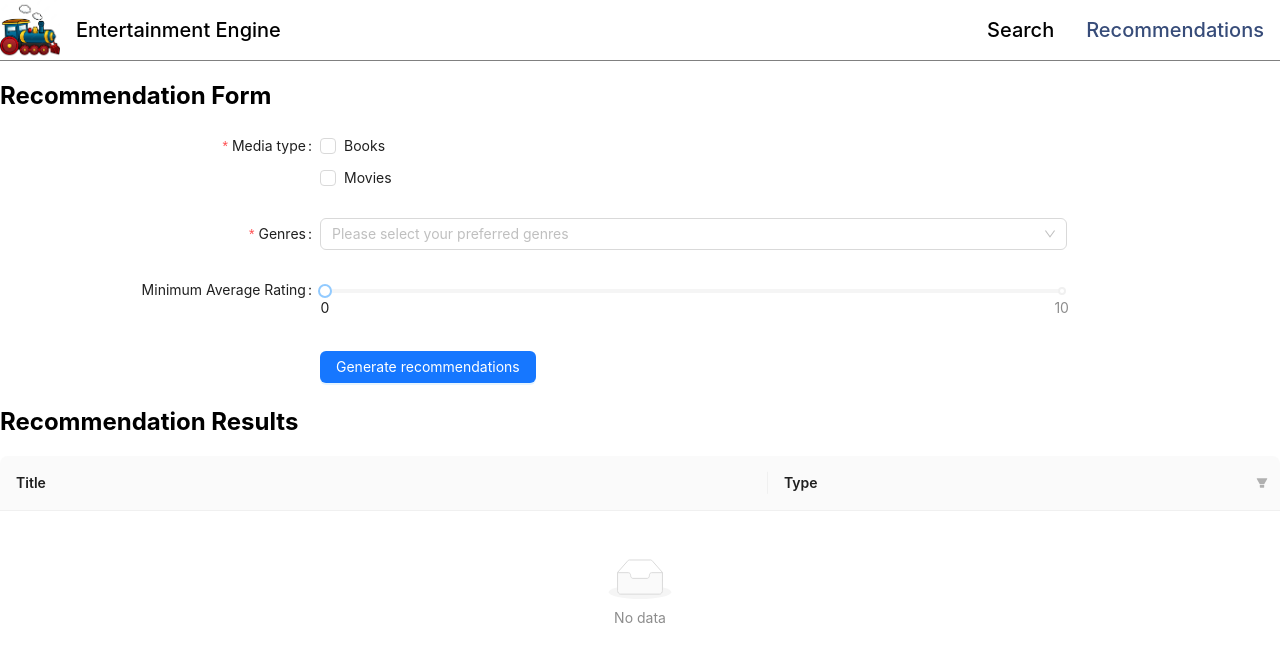
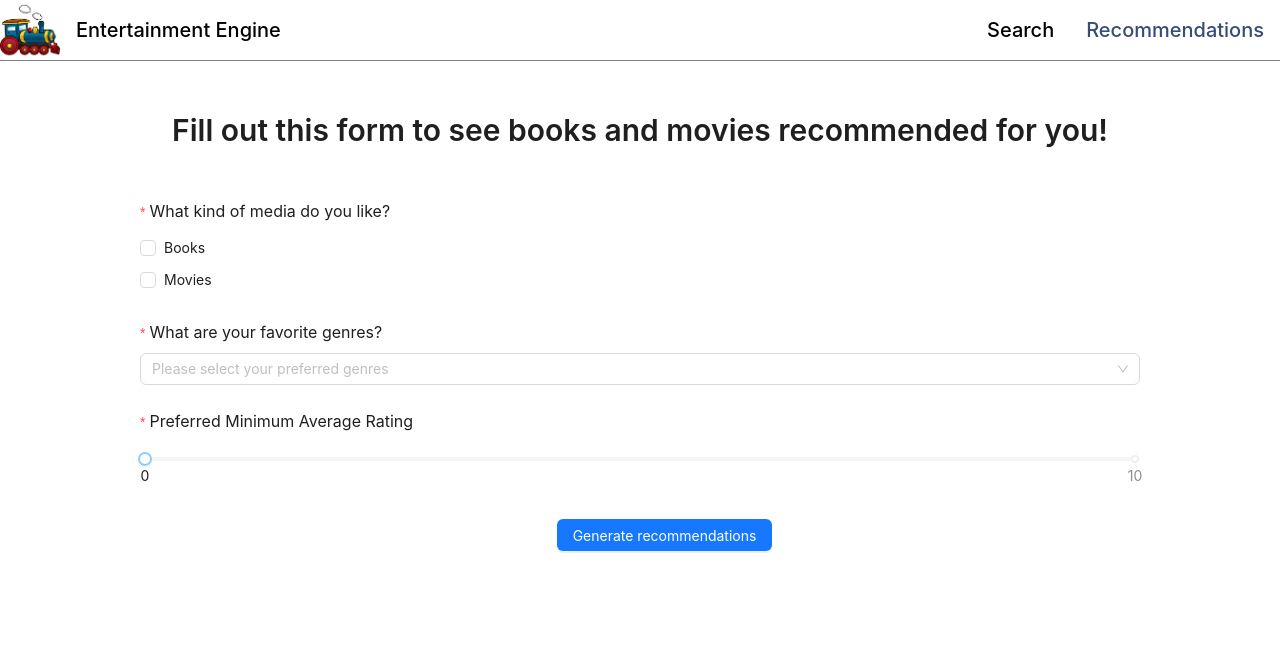
Before and after one commit to jxiao/CIS450-Final-Project, a React (Create React App) app in the folder client/: page /recommendation in a window 1280 px wide. Shown: the top 662 px of the page. Built offline with nearby package versions, Linux system fonts and the light colour scheme.

Commit message:
added error handling, conditional rendering, and styling for rec page (#13)
Co-authored-by: Jeffrey Xiao <55001755+jxiao@users.noreply.github.com>

```diff
--- a/client/src/components/Recommendations.js
+++ b/client/src/components/Recommendations.js
@@ -9,6 +9,8 @@ import {
   Slider,
   Table,
   Modal,
+  Typography,
+  Spin
 } from "antd";
 import {
   getAllRecommendations,
@@ -18,27 +20,20 @@ import {
 import { Navbar, DetailedView } from "./index.js";
 
 const { Option } = Select;
-const formItemLayout = {
-  labelCol: {
-    span: 6,
-  },
-  wrapperCol: {
-    span: 14,
-  },
-};
 
 const columns = [
   {
     title: "Title",
     dataIndex: "Title",
     key: "Title",
-    width: "30%",
+    width: "10%",
+    render: (text) => <a>{text}</a>,
   },
   {
     title: "Type",
     dataIndex: "Type",
     key: "Type",
-    width: "20%",
+    width: "10%",
     filters: [
       {
         text: "book",
@@ -58,50 +53,77 @@ function Recommendations() {
   const [data, setData] = useState(null);
   const [detailedViewItem, setDetailedViewItem] = useState(null);
   const [movieChecked, setMovieChecked] = useState(false);
+  const [loading, setLoading] = useState(false);
+
   const onFinish = (values) => {
     console.log("Received values of form: ", values);
     let genresReformatted = `('${values.genres.join("','")}')`;
     console.log("reformat" + genresReformatted);
+    setLoading(true);
     const fetchAllResults = async () => {
-      const results = await getAllRecommendations({
+      try {
+        const { status, data } = await getAllRecommendations({
             genres: genresReformatted,
             minRating: values.rating,
             minNumRaters: values.minRaters,
         });
+        if (status === 200) {
             console.log("ran both query");
-      console.log(results.data.results);
-      const newArr = results.data.results.map((item, i) => ({
+            console.log(data.results);
+            const newArr = data.results.map((item, i) => ({
                 ...item,
                 key: i,
             }));
             setData(newArr);
+        }
+        setLoading(false);
+      } catch (error) {
+        setLoading(false);
+        setData(null);
+      }
     };
     const fetchBooks = async () => {
-      const results = await getBookRecommendations({
+      try {
+        const { status, data } = await getBookRecommendations({
             genres: genresReformatted,
             minRating: values.rating,
         });
+        if (status === 200) {
             console.log("ran book query");
-      console.log(results.data.results);
-      const newArr = results.data.results.map((item, i) => ({
+            console.log(data.results);
+            const newArr = data.results.map((item, i) => ({
                 ...item,
                 key: i,
             }));
             setData(newArr);
+        }
+        setLoading(false);
+      } catch (error) {
+        setLoading(false);
+        setData(null);
+      }
     };
     const fetchMovies = async () => {
-      const results = await getMovieRecommendations({
+      try {
+        const { status, data } = await getMovieRecommendations({
             genres: genresReformatted,
             minRating: values.rating,
             minNumRaters: values.minRaters,
         });
+        if (status === 200) {
             console.log("ran movie query");
-      console.log(results.data.results);
-      const newArr = results.data.results.map((item, i) => ({
+            console.log(data.results);
+            const newArr = data.results.map((item, i) => ({
                 ...item,
                 key: i,
             }));
             setData(newArr);
+        }
+        setLoading(false);
+      } catch (error) {
+        setLoading(false);
+        setData(null);
+      }
     };
     if (values.media.length === 2) {
       fetchAllResults();
@@ -117,13 +139,21 @@ function Recommendations() {
     setMovieChecked(!movieChecked);
   };
 
+  const resetForm = (e) => {
+      setData(null);
+      setLoading(false);
+      setMovieChecked(false);
+  }
+
   return (
-    <div>
+    <div style={{justifyContent: "center"}}>
       <Navbar />
-      <h2>Recommendation Form</h2>
-      <Form
+      <div style={{ display:"flex", flexDirection:"column", justifyContent: "space-between", marginLeft:"auto", marginRight: "auto", width: 1000}}>
+        {data === null &&
+        <Typography.Title style={{textAlign:"center", marginBottom: "50px", marginTop: "50px"}} level={2}>Fill out this form to see books and movies recommended for you!</Typography.Title>}
+        {data === null && <Form
             name="validate_other"
-        {...formItemLayout}
+            layout="vertical"
             onFinish={onFinish}
             initialValues={{
             "input-number": 2,
@@ -134,7 +164,7 @@ function Recommendations() {
         >
             <Form.Item
             name="media"
-          label="Media type"
+            label={<p style={{fontSize:"16px", margin:"auto"}}>What kind of media do you like?</p>}
             rules={[
                 {
                 required: true,
@@ -168,7 +198,7 @@ function Recommendations() {
 
             <Form.Item
             name="genres"
-          label="Genres"
+            label={<p style={{fontSize:"16px", margin:"auto"}}>What are your favorite genres?</p>}
             rules={[
                 {
                 required: true,
@@ -189,18 +219,17 @@ function Recommendations() {
                 <Option value="comedey">Comedy</Option>
             </Select>
             </Form.Item>
-
             <Form.Item
             name="rating"
-          label="Minimum Average Rating"
-          // rules={[
-          //   {
-          //     required: true,
-          //   },
-          // ]}
+
+            label={<p style={{fontSize:"16px", margin:"auto"}}>Preferred Minimum Average Rating</p>}
+            rules={[
+              {
+                required: true,
+              },
+            ]}
             >
             <Slider
-            // defaultValue={0}
                 min={0}
                 max={10}
                 step={0.01}
@@ -211,10 +240,9 @@ function Recommendations() {
             />
             </Form.Item>
 
-        {movieChecked && (
-          <Form.Item
+            {movieChecked && <Form.Item
             name="minRaters"
-            label="Minimum no. of raters for the movies"
+            label={<p style={{fontSize:"16px", margin:"auto"}}>What is the minimum no. of raters you prefer for a movie?</p>}
             rules={[
                 {
                 required: true,
@@ -228,20 +256,26 @@ function Recommendations() {
                 <Radio.Button value={2}>2</Radio.Button>
             </Radio.Group>
             </Form.Item>
-        )}
-
+            }
             <Form.Item
             wrapperCol={{
                 span: 12,
-            offset: 6,
+                offset: 10,
+
             }}
             >
             <Button type="primary" htmlType="submit">
                 Generate recommendations
             </Button>
             </Form.Item>
-      </Form>
-      <h2>Recommendation Results</h2>
+        </Form>}
+      </div>
+      {loading && <Spin style={{marginTop: 50}} tip="Loading" size="large">
+        <div className="content" />
+      </Spin>}
+      <div style={{ marginTop: 50, marginLeft: 200, marginRight: 200, justifyContent: "center"}}>
+      {data && <h2>Recommendation Results</h2>}
+      {data &&
       <Table
         onRow={(record) => {
           return {
@@ -252,7 +286,11 @@ function Recommendations() {
         }}
         columns={columns}
         dataSource={data}
-      />
+      />}
+      {data && <Button type="primary" htmlType="submit" onClick={resetForm} style={{marginLeft:"500px"}}>
+                Try again
+            </Button>}
+      </div>
       <Modal
         open={detailedViewItem !== null && detailedViewItem !== undefined}
         onOk={() => setDetailedViewItem(null)}
```
Lines whose indentation alone changed are shown as unchanged.
